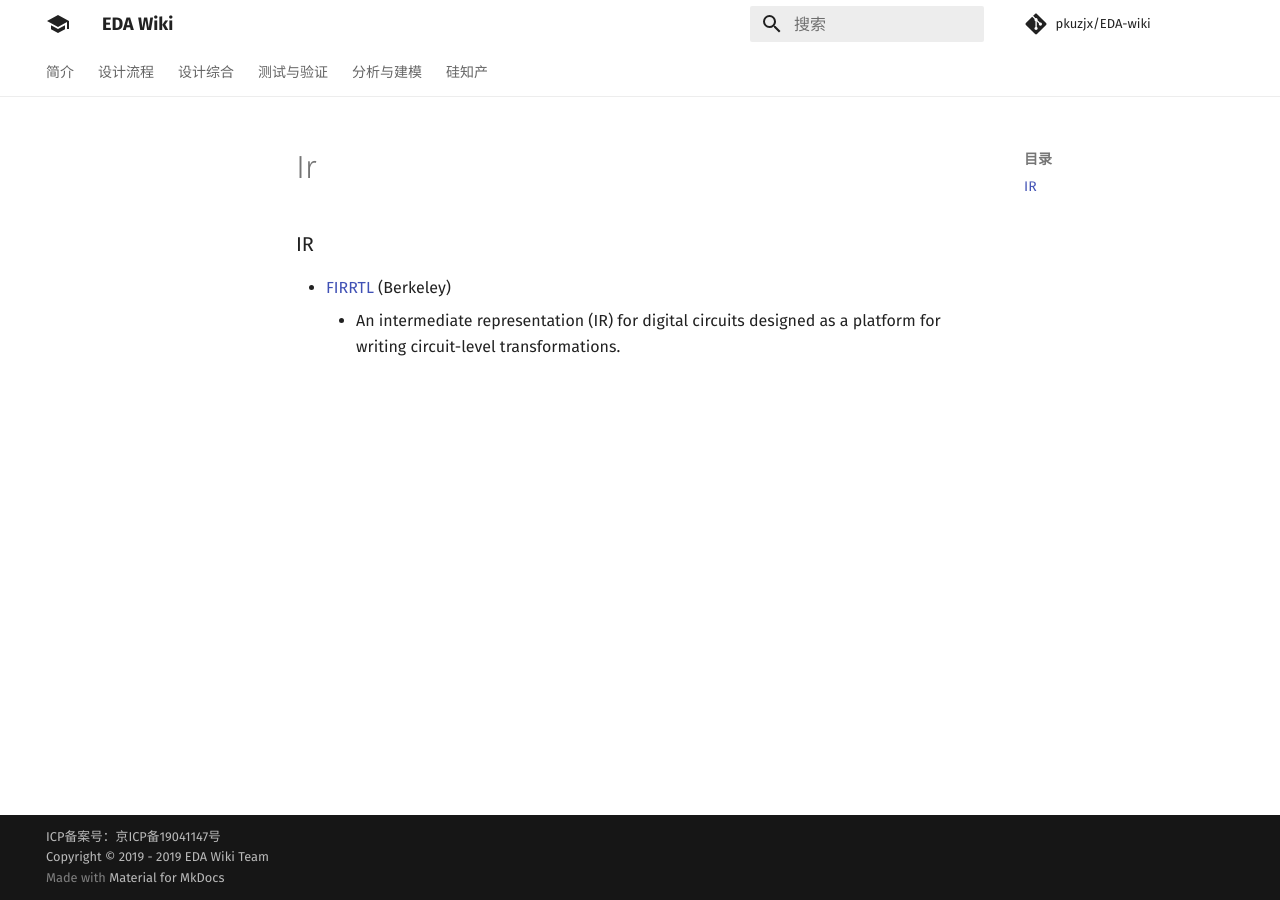
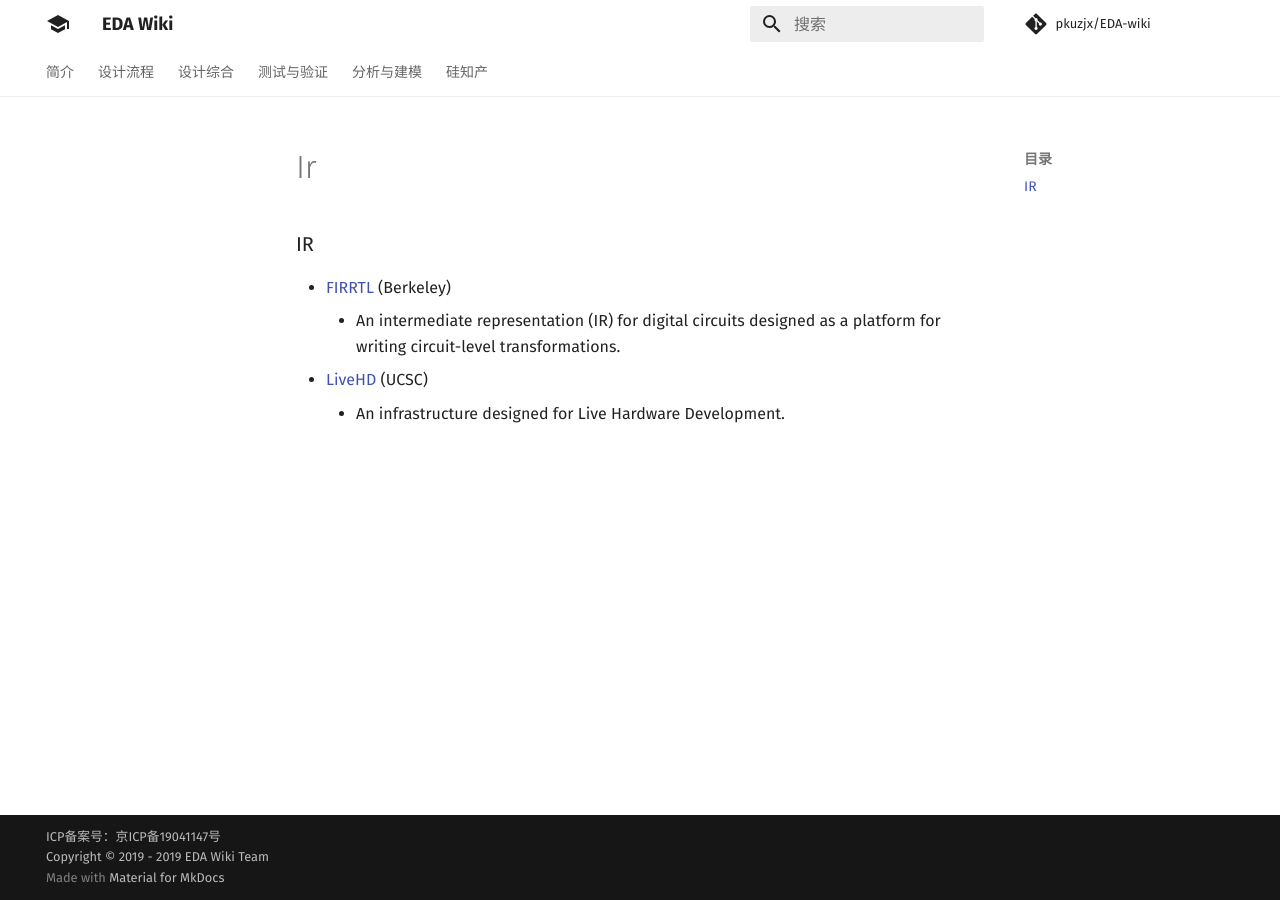
Before and after one commit to daitoto/EDA-wiki, an MkDocs documentation site: the page built from docs/flow/ir.md, in a window 1280 px wide. Built offline with MkDocs 1.6.1 and Material for MkDocs 9.7.7, drawn with Linux system fonts in a browser that asks for light colours; comment, search, counter and statistics services are not loaded.

Commit message:
Add livehd

```diff
--- a/docs/flow/ir.md
+++ b/docs/flow/ir.md
@@ -1,3 +1,5 @@
 ### IR
  - [FIRRTL](https://github.com/freechipsproject/firrtl) (Berkeley)
    - An intermediate representation (IR) for digital circuits designed as a platform for writing circuit-level transformations.
+ - [LiveHD](https://github.com/masc-ucsc/livehd) (UCSC)
+   - An infrastructure designed for Live Hardware Development.
```
